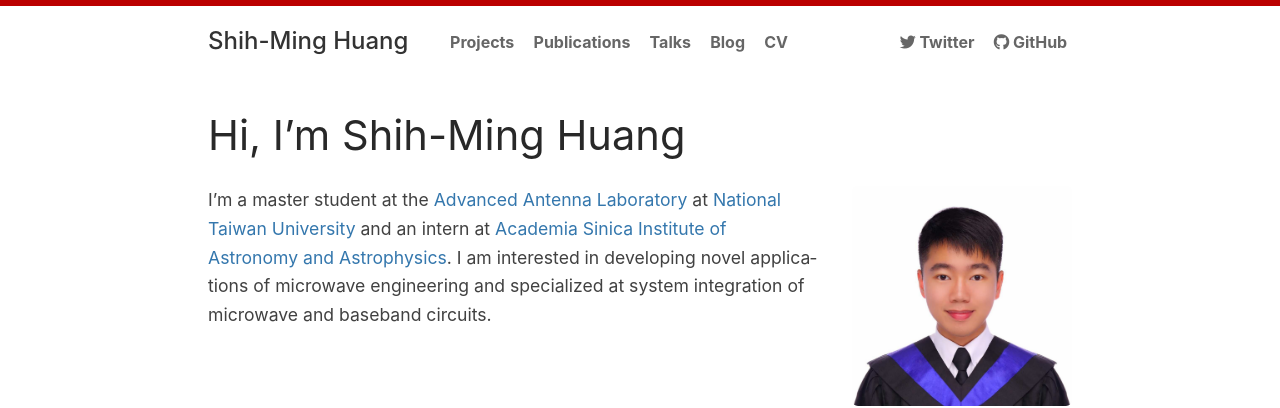
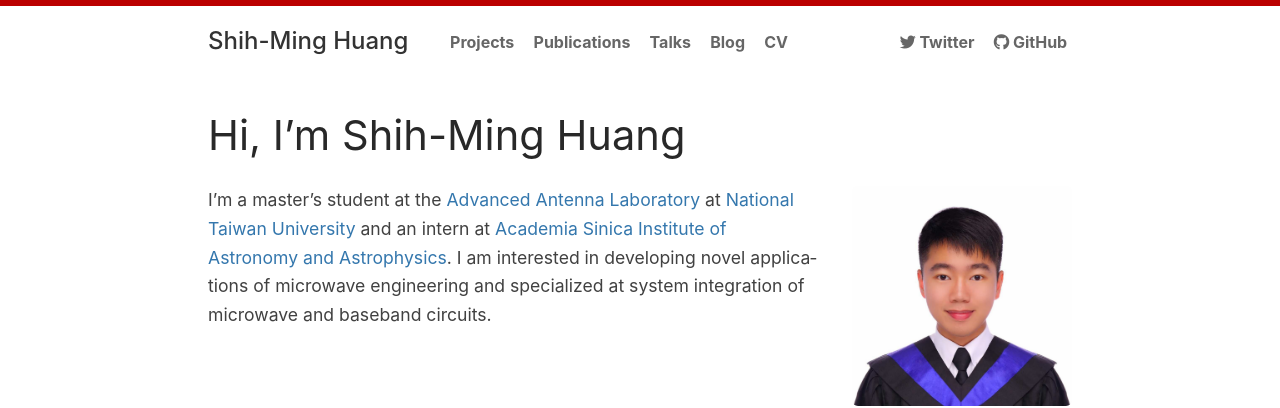
Before and after one commit to Shih-Ming/mypage, a Jekyll site: the page built from index.md, in a window 1280 px wide and 900 px high. Shown: the top 408 px of the window. Built offline with Jekyll 4.4.1, drawn with Linux system fonts in a browser that asks for light colours.

```diff
--- a/_data/projects.yml
+++ b/_data/projects.yml
@@ -6,7 +6,7 @@
   highlight: 1
 
 - title: Low-Power UWB LNA
-  paper: /papers/MMIC_Final_Report.pdf
+  paper: /papers/2020-MMIC-Final-Report.pdf
   image: UWB_LNA.jpg
   description: "This is an 3-12.25-GHz UWB LNA design with 11.52\u00B11dB gain and <3.8dB NF on 0.18-\u03BCm technology. It only consumes 3.59 mW for normal operation."
   highlight: 2
--- a/index.md
+++ b/index.md
@@ -9,7 +9,7 @@ class: home
 <div class="columns" markdown="1">
 
 <div class="intro" markdown="1">
-I'm a master student at the [Advanced Antenna Laboratory](https://shihyuansite.wordpress.com/) at [National Taiwan University](https://www.ntu.edu.tw/english/) and an intern at [Academia Sinica Institute of Astronomy and Astrophysics](https://www.asiaa.sinica.edu.tw/). I am interested in developing novel applications of microwave engineering and specialized at system integration of microwave and baseband circuits.
+I'm a master's student at the [Advanced Antenna Laboratory](https://shihyuansite.wordpress.com/) at [National Taiwan University](https://www.ntu.edu.tw/english/) and an intern at [Academia Sinica Institute of Astronomy and Astrophysics](https://www.asiaa.sinica.edu.tw/). I am interested in developing novel applications of microwave engineering and specialized at system integration of microwave and baseband circuits.
 </div>
 
 <div class="me" markdown="1">
```
